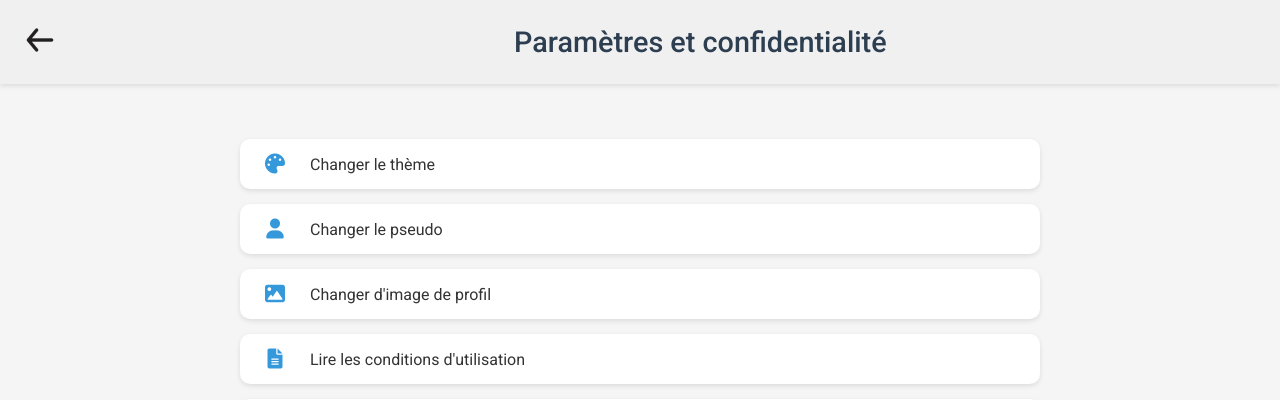
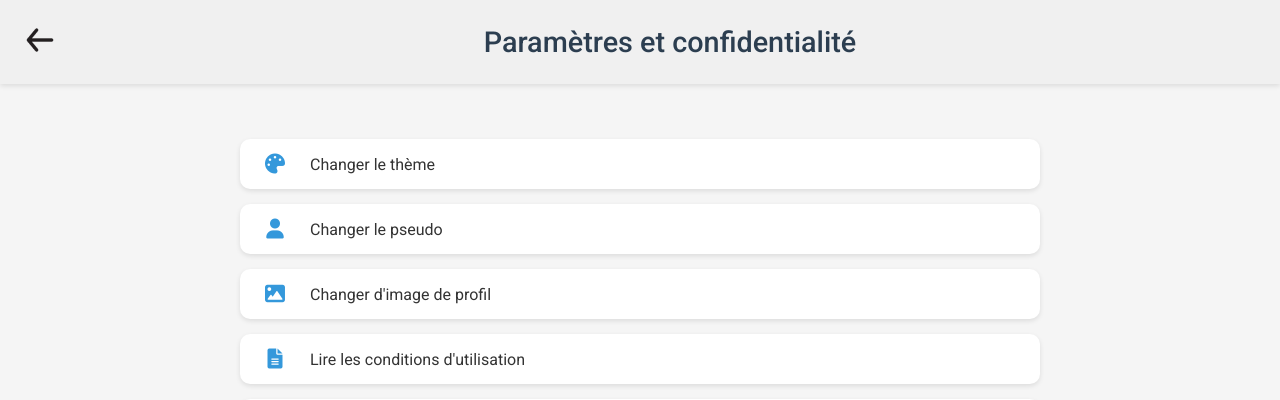
Before and after one commit to Selma-mtch/App_chat, a PHP site: page /html/parametres.html in a window 1280 px wide. Shown: the top 400 px of the page. Run offline with PHP 8.4, Linux system fonts and the light colour scheme.

Commit message:
modification mehdi 09/12

```diff
--- a/web/css/parametres.css
+++ b/web/css/parametres.css
@@ -43,8 +43,8 @@ a {
     color: #2c3e50;
     font-size: 1.8em;
     font-weight: 500;
-    margin: 0;
-    margin-left: 35%;
+    margin: auto;
+    font-weight: 500;
 }
 
 #para {
```
